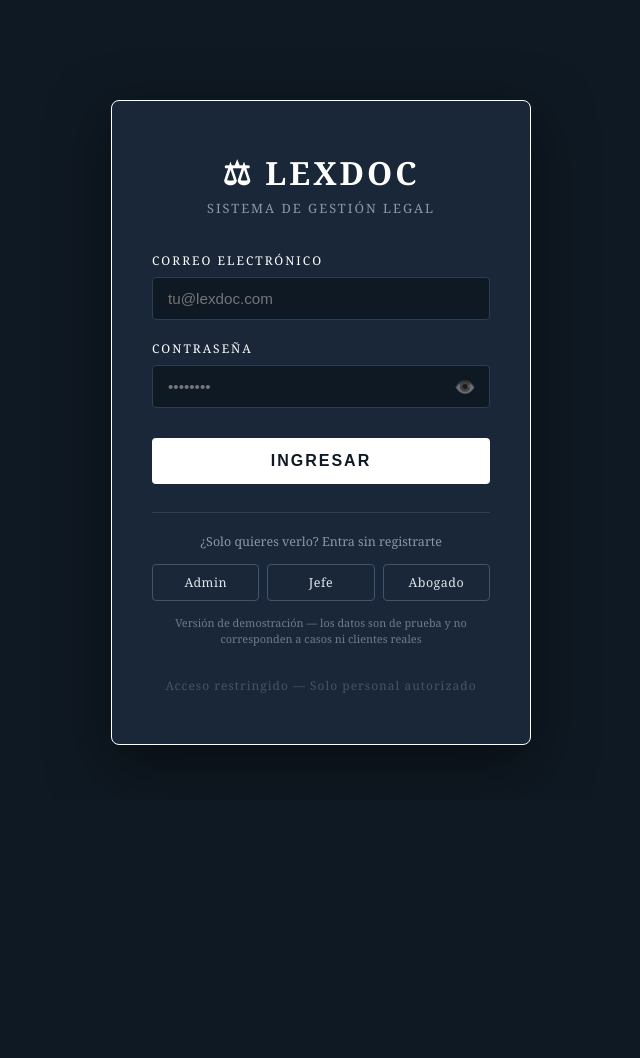
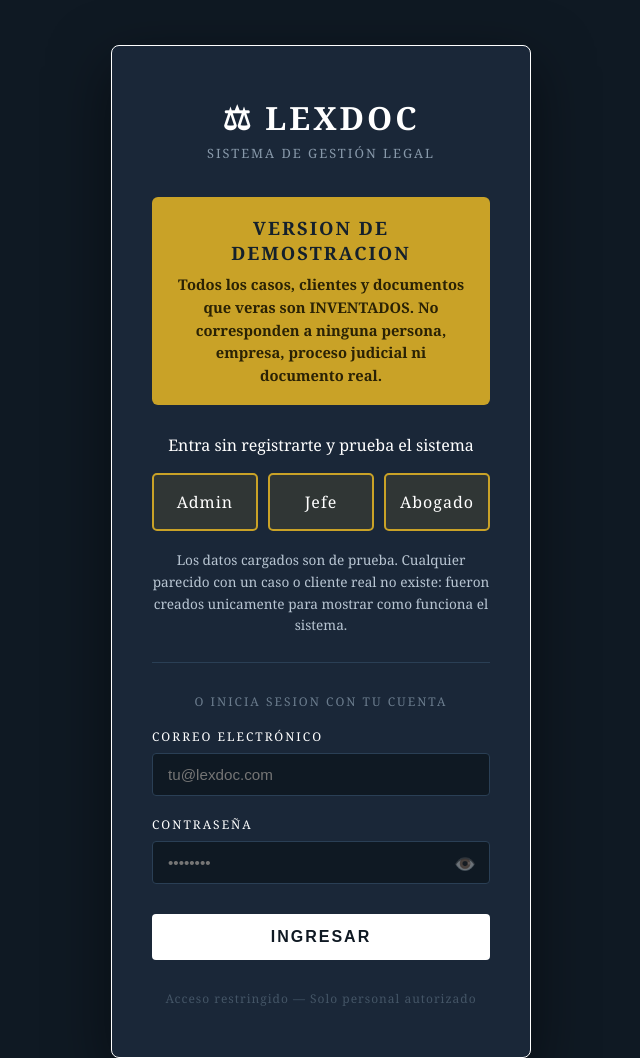
Before and after one commit to Carlosp0607/lexdoc, a Flask app: page /login in a window 1280 px wide. Shown: the whole page, without its empty margins (319-959 px from the left). Before the commit the page ends 751 px from the top, so only its background shows below. Run offline with Flask 3, Linux system fonts and the light colour scheme; parts of the project's set-up code (start-up, migrations or seed data) failed here and were passed over; some libraries are stand-ins or nearby versions.

Commit message:
Add demo notice and update styling in login.html

```diff
--- a/templates/login.html
+++ b/templates/login.html
@@ -118,51 +118,82 @@
             letter-spacing: 1px;
         }
 
+        .aviso-demo {
+            background: #c9a227;
+            border-radius: 6px;
+            padding: 18px 20px;
+            margin-bottom: 28px;
+            text-align: center;
+        }
+
+        .aviso-demo h2 {
+            color: #14202c;
+            font-size: 1.15rem;
+            letter-spacing: 2px;
+            text-transform: uppercase;
+            margin-bottom: 8px;
+        }
+
+        .aviso-demo p {
+            color: #2a2205;
+            font-size: 0.92rem;
+            line-height: 1.55;
+            font-weight: bold;
+        }
+
         .demo-section {
-            margin-top: 28px;
-            padding-top: 20px;
-            border-top: 1px solid #2a3f55;
+            margin-bottom: 30px;
+            padding-bottom: 26px;
+            border-bottom: 1px solid #2a3f55;
         }
 
         .demo-label {
             text-align: center;
-            color: #8899aa;
-            font-size: 0.78rem;
-            margin-bottom: 12px;
+            color: #ffffff;
+            font-size: 1rem;
+            margin-bottom: 16px;
             line-height: 1.5;
         }
 
         .demo-options {
             display: flex;
-            gap: 8px;
+            gap: 10px;
         }
 
         .demo-btn {
             flex: 1;
             text-align: center;
-            padding: 9px 4px;
-            background: transparent;
-            border: 1px solid #3d5570;
-            border-radius: 4px;
-            color: #dfe6ee;
+            padding: 16px 6px;
+            background: rgba(201, 162, 39, 0.12);
+            border: 2px solid #c9a227;
+            border-radius: 5px;
+            color: #ffffff;
             text-decoration: none;
-            font-size: 0.78rem;
-            letter-spacing: 0.5px;
-            transition: border-color 0.3s, background 0.3s, color 0.3s;
+            font-size: 1rem;
+            letter-spacing: 1px;
+            transition: background 0.3s, color 0.3s;
         }
 
         .demo-btn:hover {
-            border-color: #c9a227;
-            background: rgba(201, 162, 39, 0.08);
-            color: #ffffff;
+            background: #c9a227;
+            color: #14202c;
         }
 
         .demo-nota {
             text-align: center;
+            color: #b9c6d3;
+            font-size: 0.85rem;
+            margin-top: 18px;
+            line-height: 1.6;
+        }
+
+        .separador-real {
+            text-align: center;
             color: #6b7c8d;
-            font-size: 0.68rem;
-            margin-top: 14px;
-            line-height: 1.5;
+            font-size: 0.75rem;
+            letter-spacing: 2px;
+            text-transform: uppercase;
+            margin-bottom: 18px;
         }
 
     </style>
@@ -174,6 +205,27 @@
             <h1>⚖ LEXDOC</h1>
             <p>SISTEMA DE GESTIÓN LEGAL</p>
         </div>
+
+        <div class="aviso-demo">
+            <h2>Version de demostracion</h2>
+            <p>Todos los casos, clientes y documentos que veras son
+            INVENTADOS. No corresponden a ninguna persona, empresa,
+            proceso judicial ni documento real.</p>
+        </div>
+
+        <div class="demo-section">
+            <p class="demo-label">Entra sin registrarte y prueba el sistema</p>
+            <div class="demo-options">
+                <a class="demo-btn" href="{{ url_for('entrar_invitado', rol='superadmin') }}">Admin</a>
+                <a class="demo-btn" href="{{ url_for('entrar_invitado', rol='jefe') }}">Jefe</a>
+                <a class="demo-btn" href="{{ url_for('entrar_invitado', rol='abogado') }}">Abogado</a>
+            </div>
+            <p class="demo-nota">Los datos cargados son de prueba. Cualquier
+            parecido con un caso o cliente real no existe: fueron creados
+            unicamente para mostrar como funciona el sistema.</p>
+        </div>
+
+        <p class="separador-real">O inicia sesion con tu cuenta</p>
 
         {% with messages = get_flashed_messages(with_categories=true) %}
             {% if messages %}
@@ -204,16 +256,6 @@
             <button type="submit">INGRESAR</button>
         </form>
 
-        <div class="demo-section">
-            <p class="demo-label">&iquest;Solo quieres verlo? Entra sin registrarte</p>
-            <div class="demo-options">
-                <a class="demo-btn" href="{{ url_for('entrar_invitado', rol='superadmin') }}">Admin</a>
-                <a class="demo-btn" href="{{ url_for('entrar_invitado', rol='jefe') }}">Jefe</a>
-                <a class="demo-btn" href="{{ url_for('entrar_invitado', rol='abogado') }}">Abogado</a>
-            </div>
-            <p class="demo-nota">Versi&oacute;n de demostraci&oacute;n &mdash; los datos son de prueba y no corresponden a casos ni clientes reales</p>
-        </div>
-
         <div class="footer">
             <p>Acceso restringido — Solo personal autorizado</p>
         </div>
```
